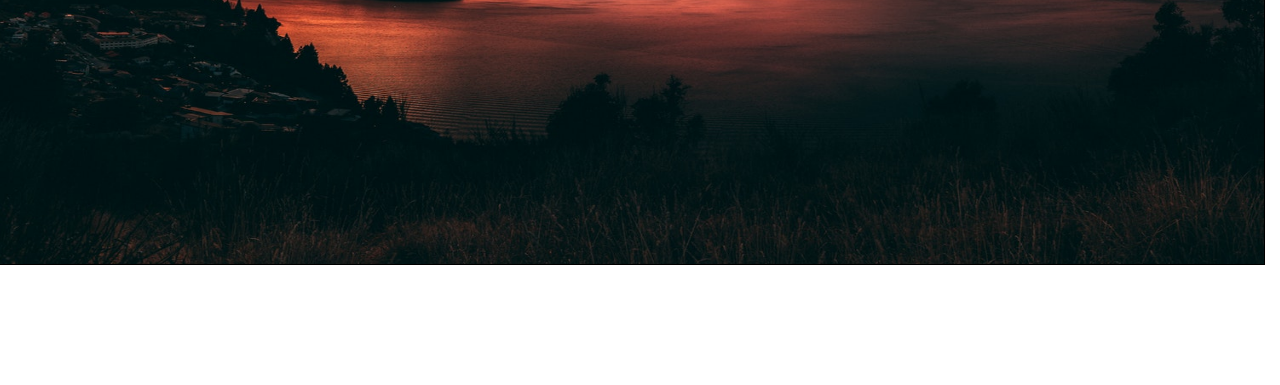
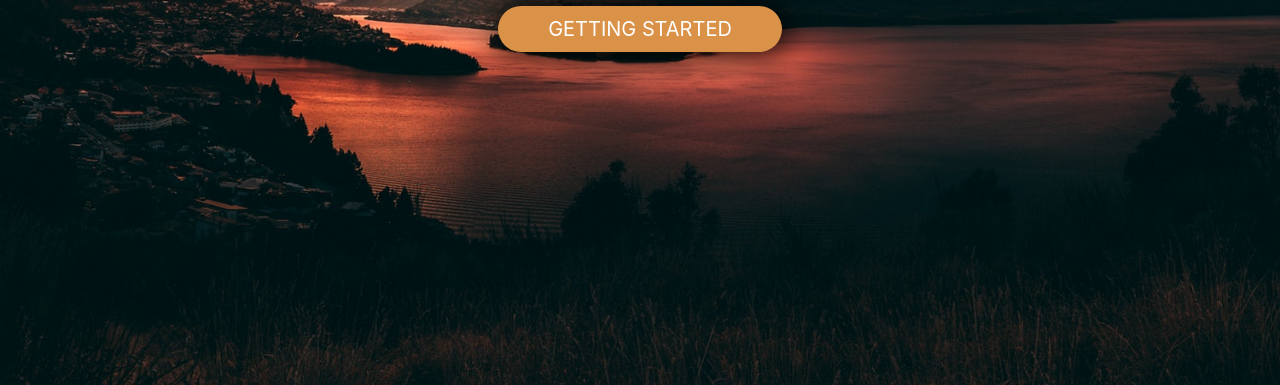
Before and after one commit to Andrea2909/Landing-Page-Example-2, a plain HTML site: page index.html in a window 1280 px wide. Shown: the part 415-800 px from the top of the page. Drawn offline with nearby package versions, Linux system fonts and the light colour scheme.

Commit message:
aggiunta call to action

```diff
--- a/css/template.css
+++ b/css/template.css
@@ -1,11 +1,3 @@
-body {
-  overflow-x: hidden;
-}
-
-.center {
-  text-align: center;
-}
-
 .flex-center {
   position: absolute;
   top: 0;
@@ -19,9 +11,8 @@ body {
 }
 
 img {
-  width: 100vw;
-  height: 85vh;
-  border: 1px solid black;
+  width: 100%;
+  height: 100vh;
 }
 
 .relative {
@@ -40,17 +31,18 @@ h2 {
 }
 
 .button {
-  background-color: purple;
+  background-color: #da9249;
   color: white;
   font-size: 20px;
   padding: 8px 50px;
-  border: 1px solid black;
   cursor: pointer;
-  border-radius: 5px;
+  border-radius: 25px;
   margin-top: 20px;
+  border: none;
+  text-transform: uppercase;
+  box-shadow: 1px 1px 33px 3px black;
 }
 
-.material-icons.md-48 {
-  font-size: 48px;
-  margin-top: 30px;
+.button:hover{
+  background: #ce8f50;
 }
--- a/index.html
+++ b/index.html
@@ -6,18 +6,24 @@
     <meta http-equiv="X-UA-Compatible" content="ie=edge">
     <title>Template</title>
     <link rel="stylesheet" href="https://maxcdn.bootstrapcdn.com/bootstrap/4.0.0/css/bootstrap.min.css" integrity="sha384-Gn5384xqQ1aoWXA+058RXPxPg6fy4IWvTNh0E263XmFcJlSAwiGgFAW/dAiS6JXm" crossorigin="anonymous">
-    <link href="https://fonts.googleapis.com/icon?family=Material+Icons" rel="stylesheet">
     <link rel="stylesheet" href="css/template.css">
   </head>
   <body>
-      <div class="row relative">
+      <div class="relative">
         <img src="img/ciao.jpg">
         <div class="flex-center">
           <div>
-            <h1>Quel Gay di Andrea Favarò</h1>
-            <button class="button"><a target="_blank" href="https://it-it.facebook.com/">Clicca qui!</button></a>
+            <h1>Example Landing Page</h1>
+            <button class="button" id='welcome'>
+            getting started
+            </button>
           </div>
         </div>
       </div>
   </body>
+  <script type="text/javascript">
+    document.getElementById("welcome").onclick = function fun() {
+        alert("WELCOME");
+    }
+  </script>
 </html>
```
